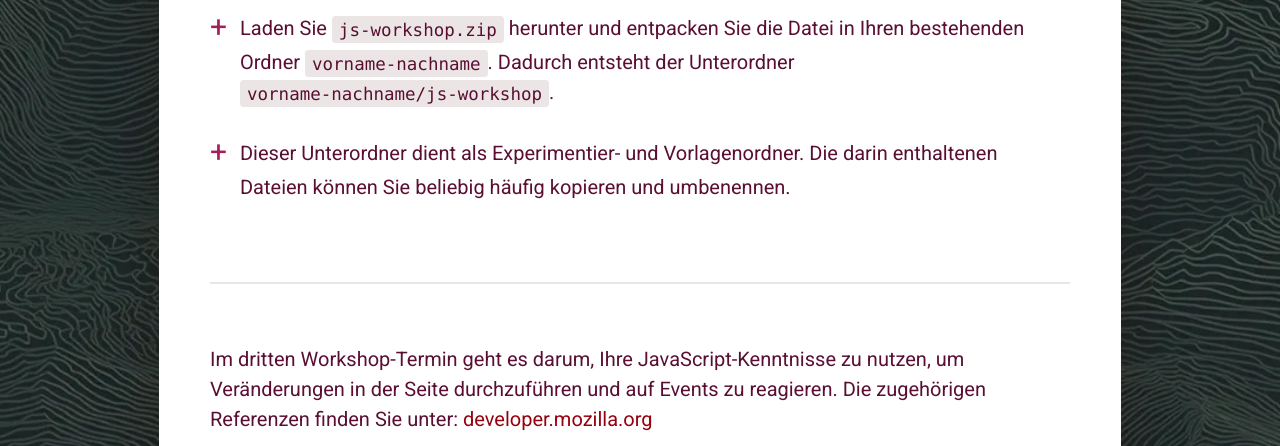
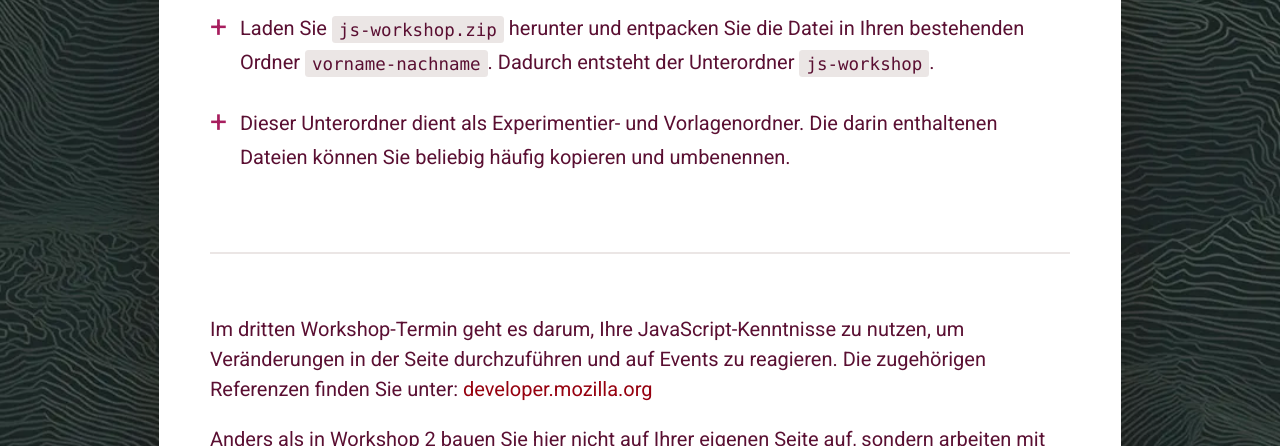
Before and after one commit to johannesluderschmidthsrm/hsrm-tup-2026ws-workshops, a plain HTML site: page workshop3.html in a window 1280 px wide. Shown: the part 654-1100 px from the top of the page. Drawn offline with nearby package versions, Linux system fonts and the light colour scheme.

Commit message:
Workshop 3: Formulierung Unterordner js-workshop
Co-Authored-By: Claude Opus 5.5 <noreply@anthropic.com>

```diff
--- a/workshop3.html
+++ b/workshop3.html
@@ -45,7 +45,7 @@
             <ul>
                 <li>Laden Sie <a href="_data-workshop/js-workshop.zip"
                         target="_blank"><code>js-workshop.zip</code></a> herunter und entpacken Sie die Datei in Ihren bestehenden Ordner
-                    <code>vorname-nachname</code>. Dadurch entsteht der Unterordner <code>vorname-nachname/js-workshop</code>.
+                    <code>vorname-nachname</code>. Dadurch entsteht der Unterordner <code>js-workshop</code>.
                 </li>
                 <li>Dieser Unterordner dient als Experimentier- und Vorlagenordner. Die darin enthaltenen Dateien können Sie beliebig häufig kopieren und umbenennen.</li>
             </ul>
```
